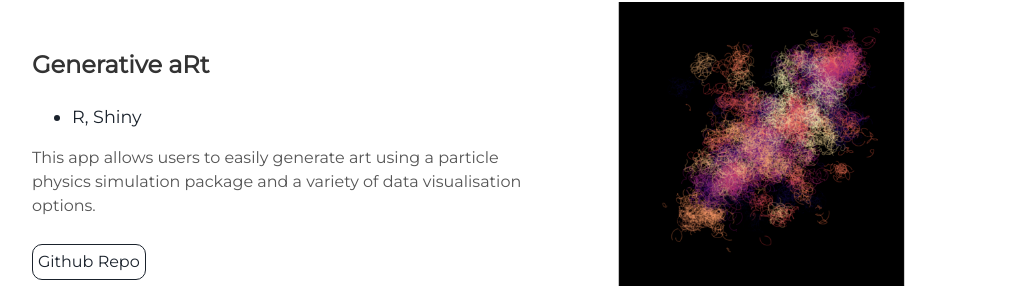
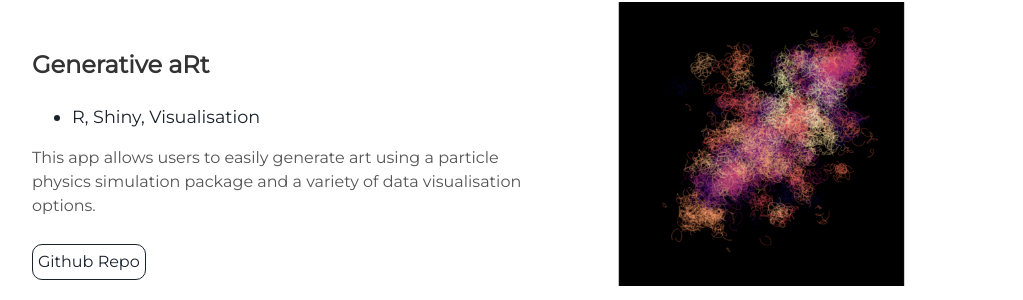
Before and after one commit to danielpetterson/danielpetterson.github.io, a Jekyll site: the page built from index.markdown, in a window 1280 px wide and 900 px high, scrolled down 1591 px. Shown: the part 154-454 px from the top of the window, without its empty margins (128-1151 px from the left). Built offline with Jekyll 4.4.1, drawn with Linux system fonts in a browser that asks for light colours.

Commit message:
Update projects.html

```diff
--- a/_includes/projects.html
+++ b/_includes/projects.html
@@ -8,7 +8,7 @@
   <div class="contents-left">
     <h3> Generative aRt </h3>
     <ul>
-      <li> R, Shiny</li>
+      <li> R, Shiny, Visualisation</li>
     </ul>
     <p> This app allows users to easily generate art using a particle physics simulation package and a variety of data visualisation options. </p>
     <a class="project-link" href="https://github.com/danielpetterson/generative-aRt-particles">Github Repo</a>
```
